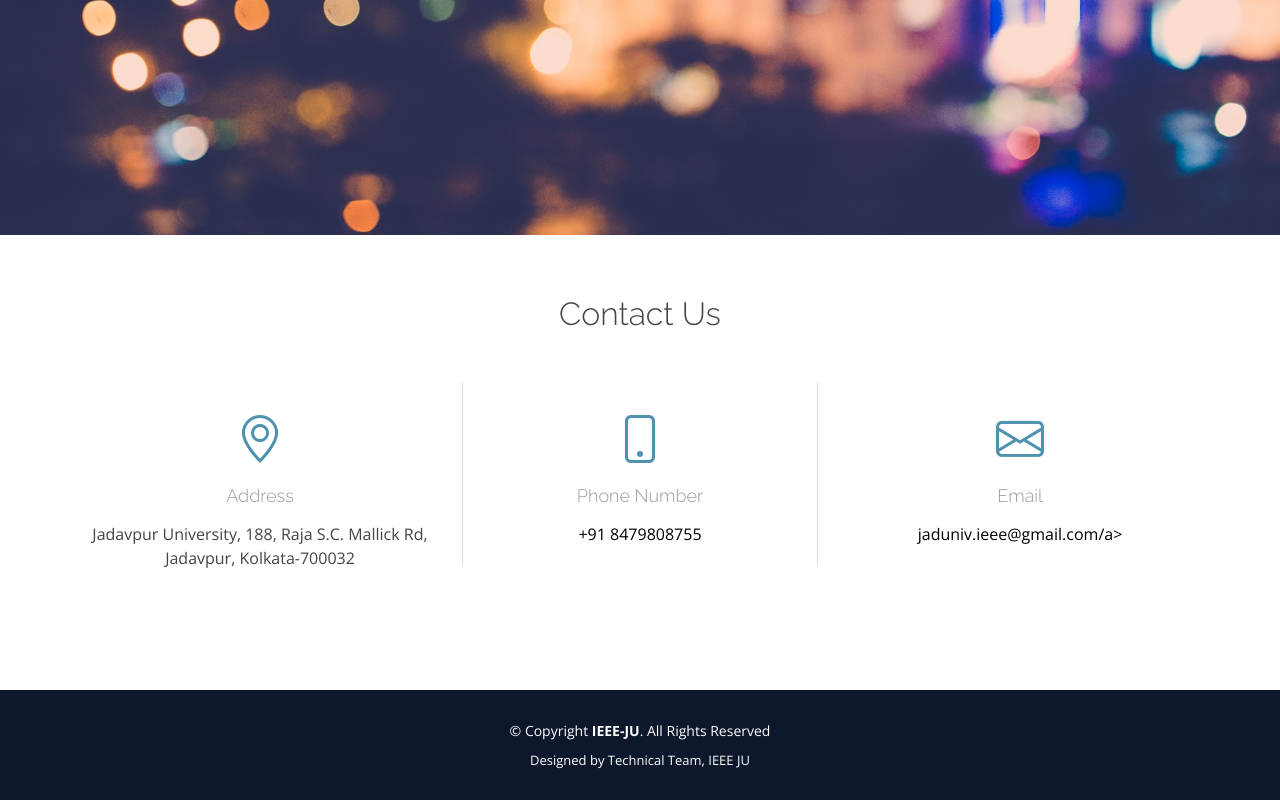
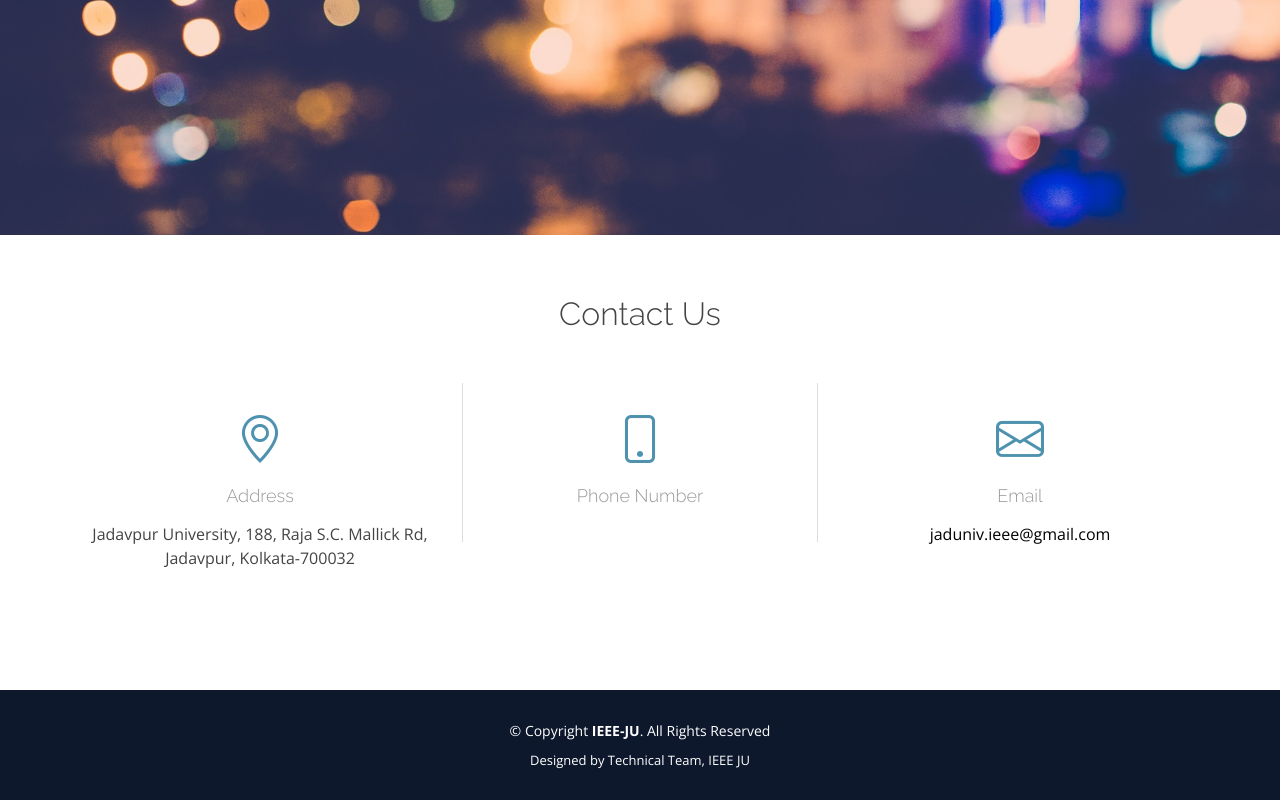
Before and after one commit to ieee-ju/comingsoon, a plain HTML site: page index.html in a window 1280 px wide. Shown: the part 565-1365 px from the top of the page. Drawn offline with nearby package versions, Linux system fonts and the light colour scheme.

Commit message:
Update index.html

```diff
--- a/index.html
+++ b/index.html
@@ -95,7 +95,7 @@
             <div class="contact-phone">
               <i class="bi bi-phone"></i>
               <h3>Phone Number</h3>
-              <p><a href="tel:+91 8479808755">+91 8479808755</a></p>
+              <p><a href="tel:+91"></a></p>
             </div>
           </div>
 
@@ -103,7 +103,7 @@
             <div class="contact-email">
               <i class="bi bi-envelope"></i>
               <h3>Email</h3>
-              <p><a href="mailto:jaduniv.ieee@gmail.com">jaduniv.ieee@gmail.com/a></p>
+              <p><a href="mailto:jaduniv.ieee@gmail.com">jaduniv.ieee@gmail.com</p>
             </div>
           </div>
 
```
